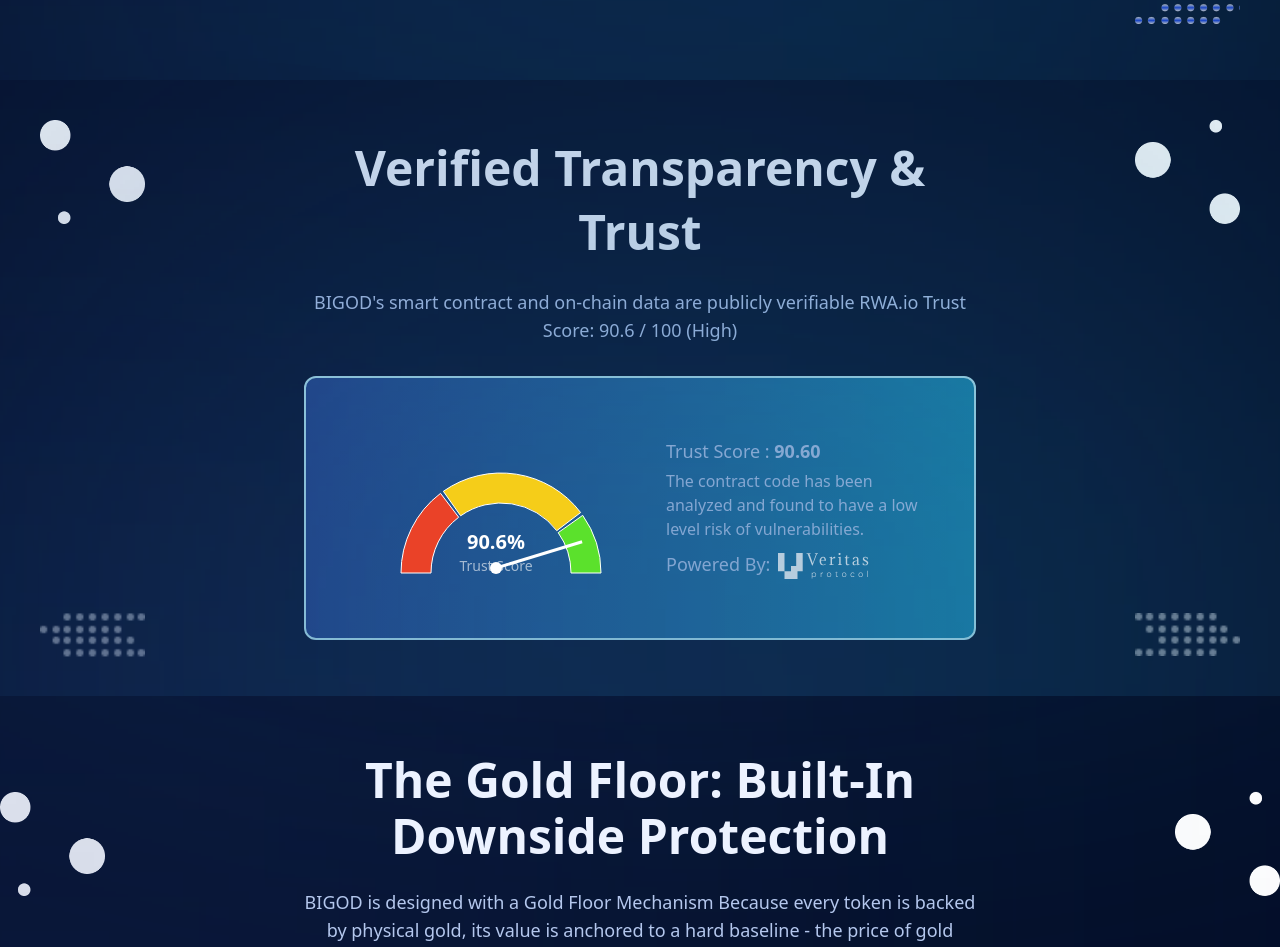
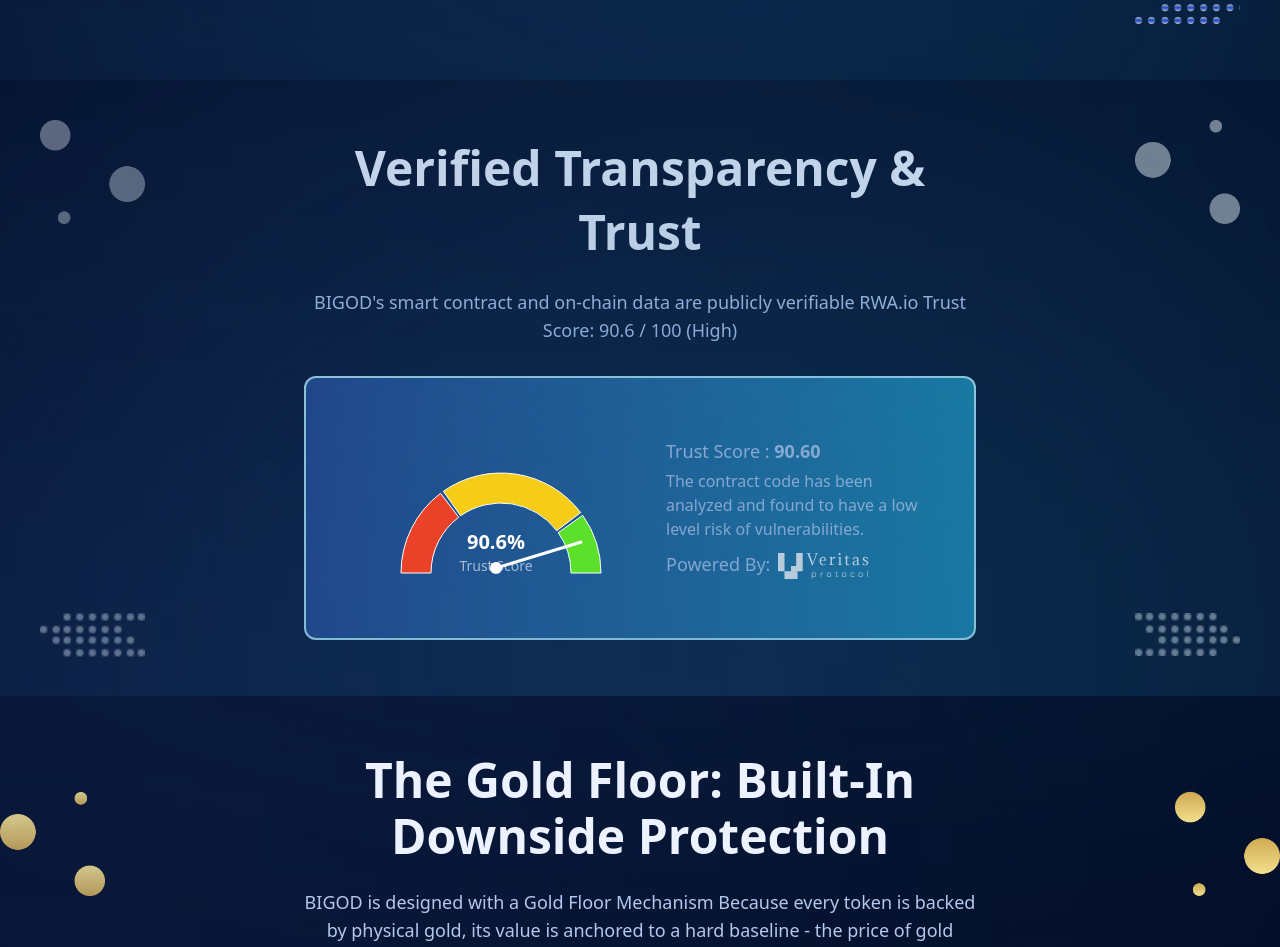
Before and after one commit to Srishti60/bigod-landing-page, a Next.js app: page / in a window 1280 px wide. Shown: the part 1065-2012 px from the top of the page. Built offline with nearby package versions, Linux system fonts and the light colour scheme.

Commit message:
UI changes

```diff
--- a/app/components/home/features/index.jsx
+++ b/app/components/home/features/index.jsx
@@ -5,7 +5,7 @@ import img1 from "../../../../public/images/features/collapse.png";
 import img2 from  "../../../../public/images/features/tolerance.png";
 import img3 from  "../../../../public/images/features/no-mouth.png";
 import arrow from "../../../../public/images/simple/arrow.svg";
-import dots from "../../../../public/images/simple/3dot.png";
+import goldendots from "../../../../public/images/simple/golden3dot.png";
 
 
 const Features = () => {
@@ -33,14 +33,14 @@ const Features = () => {
     <section id="features-section" className="scroll-mt-20">
       <div className="container relative">
         <Image
-        src={dots}
+        src={goldendots}
         alt="arrow-bg"
         width={105}
         height={35}
         className="absolute top-10 left-0 hidden lg:block"
       />
         <Image
-        src={dots}
+        src={goldendots}
         alt="arrow-bg"
         width={105}
         height={35}
--- a/app/components/home/security/index.jsx
+++ b/app/components/home/security/index.jsx
@@ -11,6 +11,7 @@ import img4 from "../../../../public/images/work/certified.png";
 import arrow from "../../../../public/images/simple/arrow.svg";
 import dots from "../../../../public/images/simple/3dot.png";
 import whitearrow from "../../../../public/images/simple/white-arrow.png";
+import goldendots from "../../../../public/images/simple/golden3dot.png";
 
 
 
@@ -58,18 +59,18 @@ const Security = () => {
         className="absolute top-4 -right-12 opacity-40 rotate-180 hidden lg:block"
       />
         <Image
-        src={dots}
+        src={goldendots}
         alt="arrow-bg"
         width={105}
         height={35}
-        className="absolute bottom-10 right-30 opacity-40 hidden lg:block"
+        className="absolute bottom-10 right-30 hidden lg:block"
       />
       <Image
-        src={dots}
+        src={goldendots}
         alt="arrow-bg"
         width={105}
         height={35}
-        className="absolute bottom-10 left-30 opacity-40 rotate-180 hidden lg:block"
+        className="absolute bottom-10 left-30 rotate-180 hidden lg:block"
       />
         <div className="bg-linear-to-r from-[#224187] to-[ #1780a6] "></div>
         <div className="w-full flex flex-col justify-center items-center">
--- a/app/components/home/simple/index.jsx
+++ b/app/components/home/simple/index.jsx
@@ -13,14 +13,14 @@ const Simple = () => {
         alt="arrow-bg"
         width={105}
         height={35}
-        className="absolute top-10 left-10 hidden lg:block"
+        className="absolute top-10 left-10 opacity-40 hidden lg:block"
       />
         <Image
         src={dots}
         alt="arrow-bg"
         width={105}
         height={35}
-        className="absolute top-10 right-10 rotate-180 hidden lg:block"
+        className="absolute top-10 right-10 rotate-180 opacity-50 hidden lg:block"
       />
         <Image
         src={whitearrow}
```
Also changed, not shown: public/images/simple/golden3dot.png (added).
